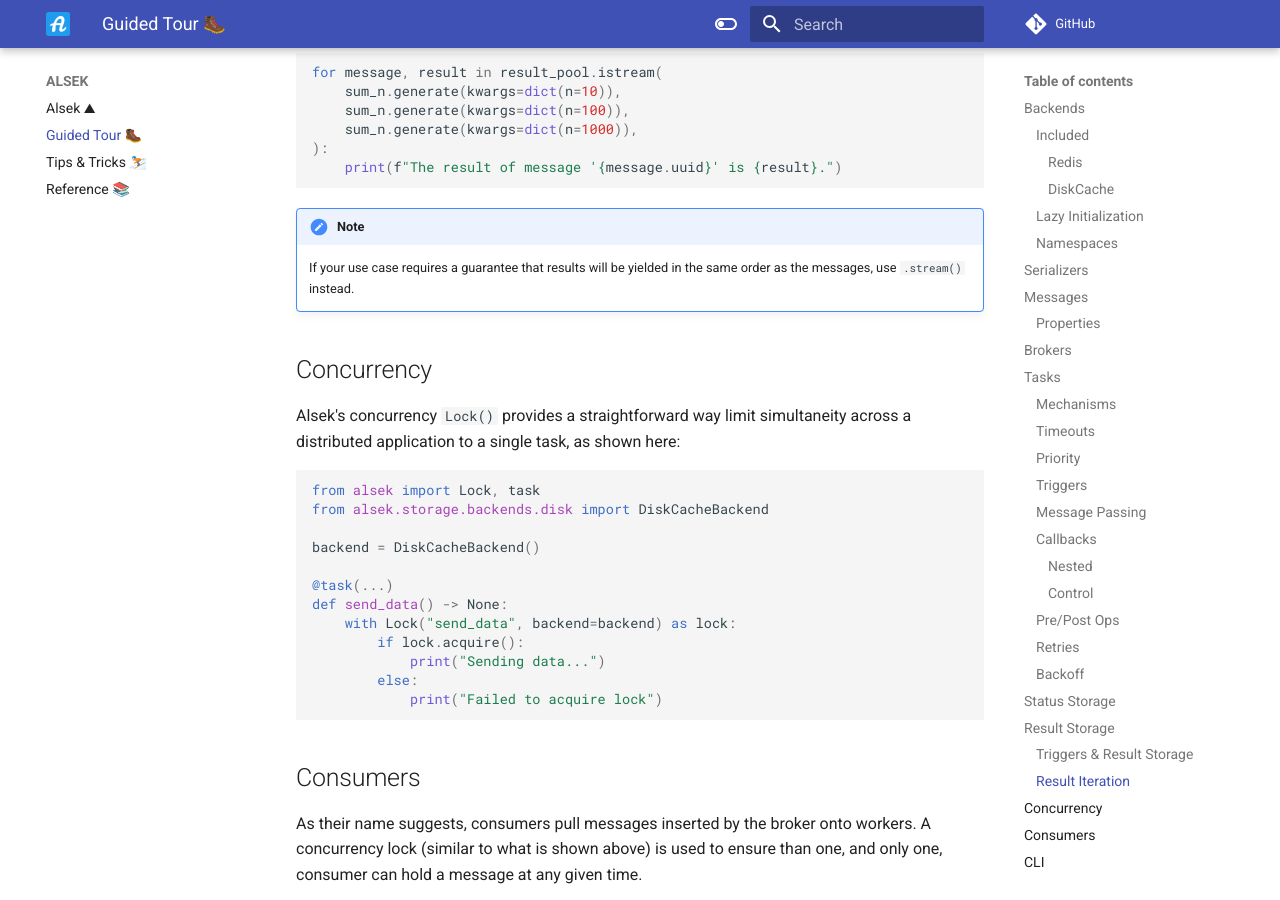
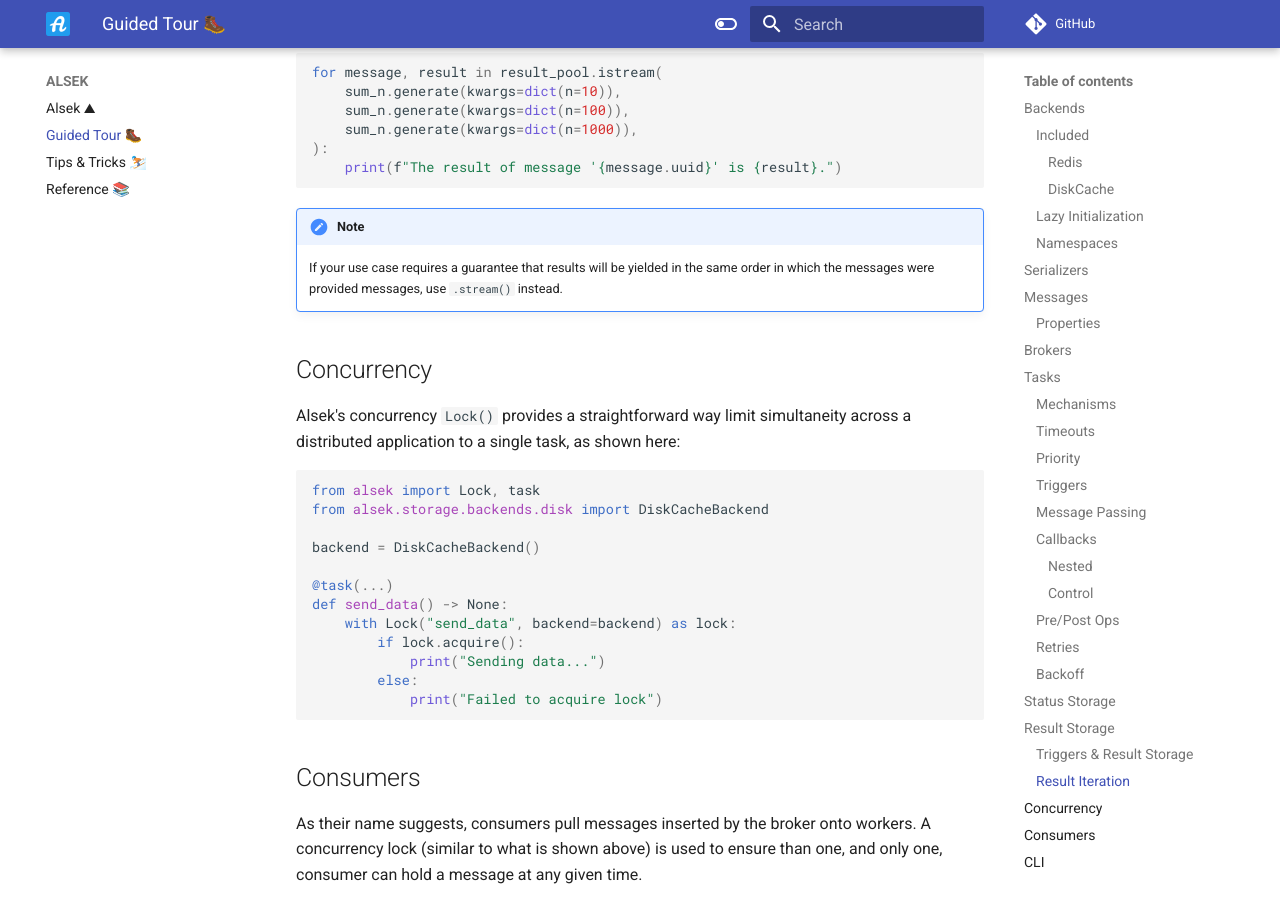
Before and after one commit to TariqAHassan/alsek, an MkDocs documentation site: the page built from docs/guided_tour.md, in a window 1280 px wide and 900 px high, scrolled down 15052 px. Built offline with MkDocs 1.6.1 and Material for MkDocs 9.7.7, drawn with Linux system fonts in a browser that asks for light colours; comment, search, counter and statistics services are not loaded.

Commit message:
Improve wording

```diff
--- a/docs/guided_tour.md
+++ b/docs/guided_tour.md
@@ -745,7 +745,8 @@ for message, result in result_pool.istream(
 
 !!! note
     If your use case requires a guarantee that results will be yielded
-    in the same order as the messages, use `.stream()` instead.
+    in the same order in which the messages were provided messages,
+    use `.stream()` instead.
 
 ## Concurrency
 
```
